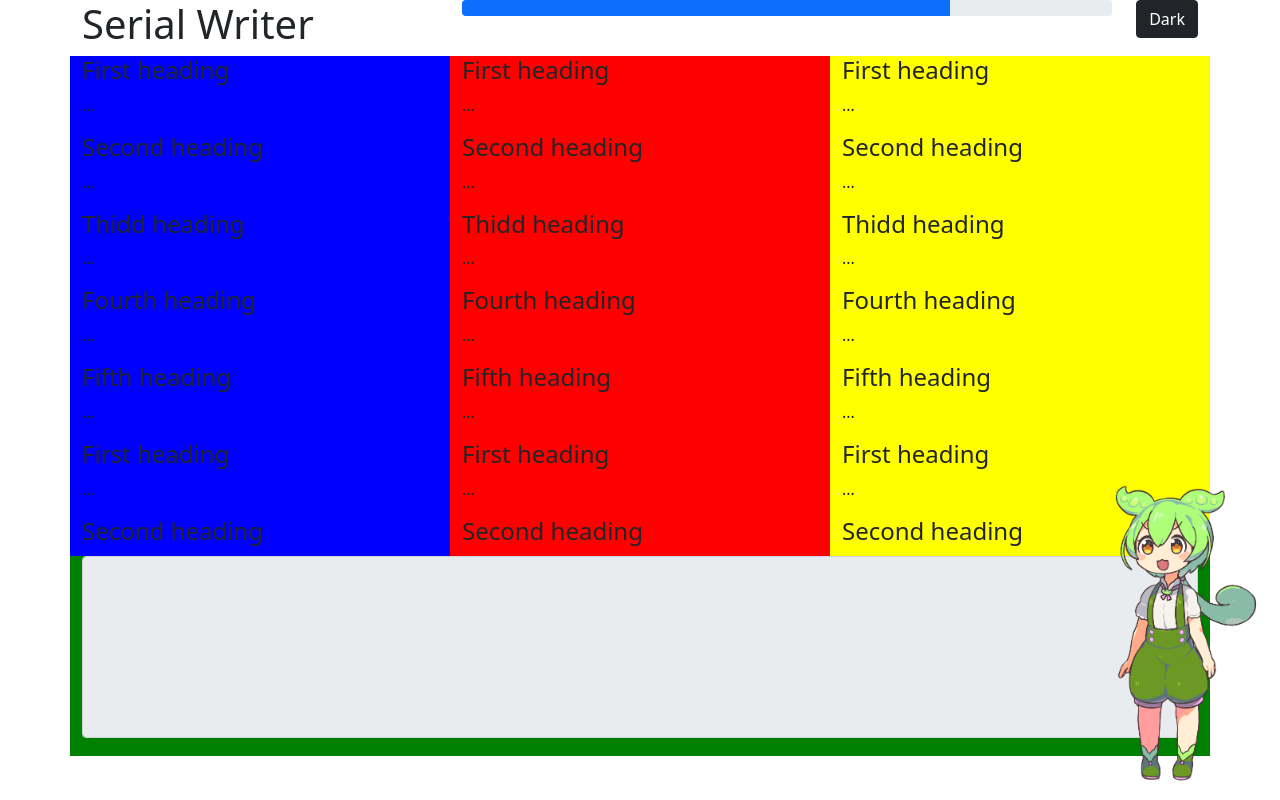
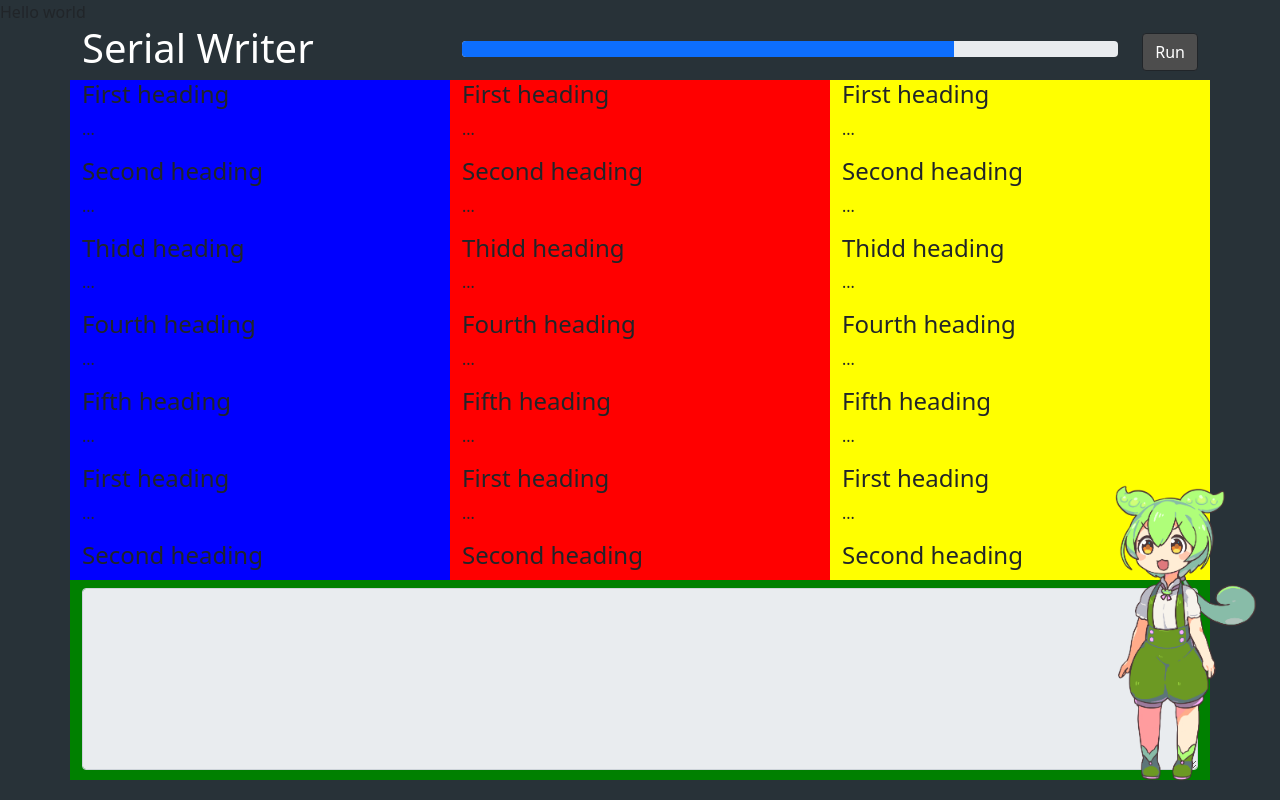
Before and after one commit to kyuvie/SerialWriter, a Next.js app: page / in a window 1280 px wide. Built offline with nearby package versions, Linux system fonts and the light colour scheme.

Commit message:
modify ui

```diff
--- a/pages/index.js
+++ b/pages/index.js
@@ -1,10 +1,9 @@
 import Head from 'next/head'
 import Image from 'next/image'
-// import styles from '../styles/Home.module.css'
 
 export default function Home() {
   return (
-    <div>
+    <div style={{ backgroundColor: '#283238'}}>
       <Head>
         <title>Serial Writer</title>
         <meta name="description" content="Write data to flash memory using web usb" />
@@ -13,25 +12,26 @@ export default function Home() {
       </Head>
 
       <main>
+        <div> Hello world</div>
         <div className="container">
           <div className='fixed-bottom'>
             <div style={{ position: 'fixed', bottom: '0px', right: '0px' }}>
               <Image src="/zundamon_standing.png" alt="Zundamon Standing" layout={'intrinsic'} width={216} height={330} />
             </div>
           </div>
-          <div className="row">
+          <div className="row rounded align-items-center">
             <div className="col-4">
-              <h1 className="display-6">Serial Writer</h1>
+              <h1 className="display-6 text-white">Serial Writer</h1>
             </div>
             <div className="col-8">
               <div className='row'>
                 <div className='col'>
-                  <div className="progress">
+                  <div className="progress mt-2">
                     <div className="progress-bar w-75" role="progressbar" aria-valuenow="75" aria-valuemin="0" aria-valuemax="100"></div>
                   </div>
                 </div>
                 <div className='col-auto'>
-                  <button type="button" className="btn btn-dark">Dark</button>
+                  <button type="button" className="btn btn-dark" style={{ backgroundColor: '#4D4D4D' }}>Run</button>
                 </div>
               </div>
             </div>
@@ -43,7 +43,7 @@ export default function Home() {
                 data-bs-target="#navbar-example2"
                 data-bs-offset="0"
                 className="overflow-scroll"
-                tabindex="0"
+                tabIndex="0"
                 style={{ height: "500px" }}
               >
                 <h4 id="scrollspyHeading1">First heading</h4>
@@ -84,7 +84,7 @@ export default function Home() {
                 data-bs-target="#navbar-example2"
                 data-bs-offset="0"
                 className="overflow-scroll"
-                tabindex="0"
+                tabIndex="0"
                 style={{ height: "500px" }}
               >
                 <h4 id="scrollspyHeading1">First heading</h4>
@@ -125,7 +125,7 @@ export default function Home() {
                 data-bs-target="#navbar-example2"
                 data-bs-offset="0"
                 className="overflow-scroll"
-                tabindex="0"
+                tabIndex="0"
                 style={{ height: "500px" }}
               >
                 <h4 id="scrollspyHeading1">First heading</h4>
@@ -163,54 +163,10 @@ export default function Home() {
           </div>
           <div className="row">
             <div className="col-12" style={{ height: "200px", backgroundColor: "green" }}>
-              <textarea className="form-control" id="exampleFormControlTextarea1" rows="7" readOnly={true}></textarea>
+              <textarea className="form-control mt-2" id="exampleFormControlTextarea1" rows="7" readOnly={true}></textarea>
             </div>
           </div>
         </div>
-        {/*
-        <h1 className={styles.title}>
-          Serial Writer
-        </h1>
-  */}
-
-        {/*
-        <p className={styles.description}>
-          Get started by editing{' '}
-          <code className={styles.code}>pages/index.js</code>
-        </p>
-        */}
-
-        {/*
-        <div className={styles.grid}>
-          <a href="https://nextjs.org/docs" className={styles.card}>
-            <h2>Documentation &rarr;</h2>
-            <p>Find in-depth information about Next.js features and API.</p>
-          </a>
-
-          <a href="https://nextjs.org/learn" className={styles.card}>
-            <h2>Learn &rarr;</h2>
-            <p>Learn about Next.js in an interactive course with quizzes!</p>
-          </a>
-
-          <a
-            href="https://github.com/vercel/next.js/tree/canary/examples"
-            className={styles.card}
-          >
-            <h2>Examples &rarr;</h2>
-            <p>Discover and deploy boilerplate example Next.js projects.</p>
-          </a>
-
-          <a
-            href="https://vercel.com/new?utm_source=create-next-app&utm_medium=default-template&utm_campaign=create-next-app"
-            className={styles.card}
-          >
-            <h2>Deploy &rarr;</h2>
-            <p>
-              Instantly deploy your Next.js site to a public URL with Vercel.
-            </p>
-          </a>
-        </div>
-      */}
       </main>
 
       {/*
--- a/styles/Home.module.css
+++ b/styles/Home.module.css
@@ -3,6 +3,10 @@
   padding: 0 2rem;
 }
 */
+
+body {
+  background-color: #283238;
+}
 
 .main {
   min-height: 100vh;
--- a/styles/globals.css
+++ b/styles/globals.css
@@ -4,6 +4,7 @@ body {
   margin: 0;
   font-family: -apple-system, BlinkMacSystemFont, Segoe UI, Roboto, Oxygen,
     Ubuntu, Cantarell, Fira Sans, Droid Sans, Helvetica Neue, sans-serif;
+  background-color: #283238;
 }
 
 a {
```
